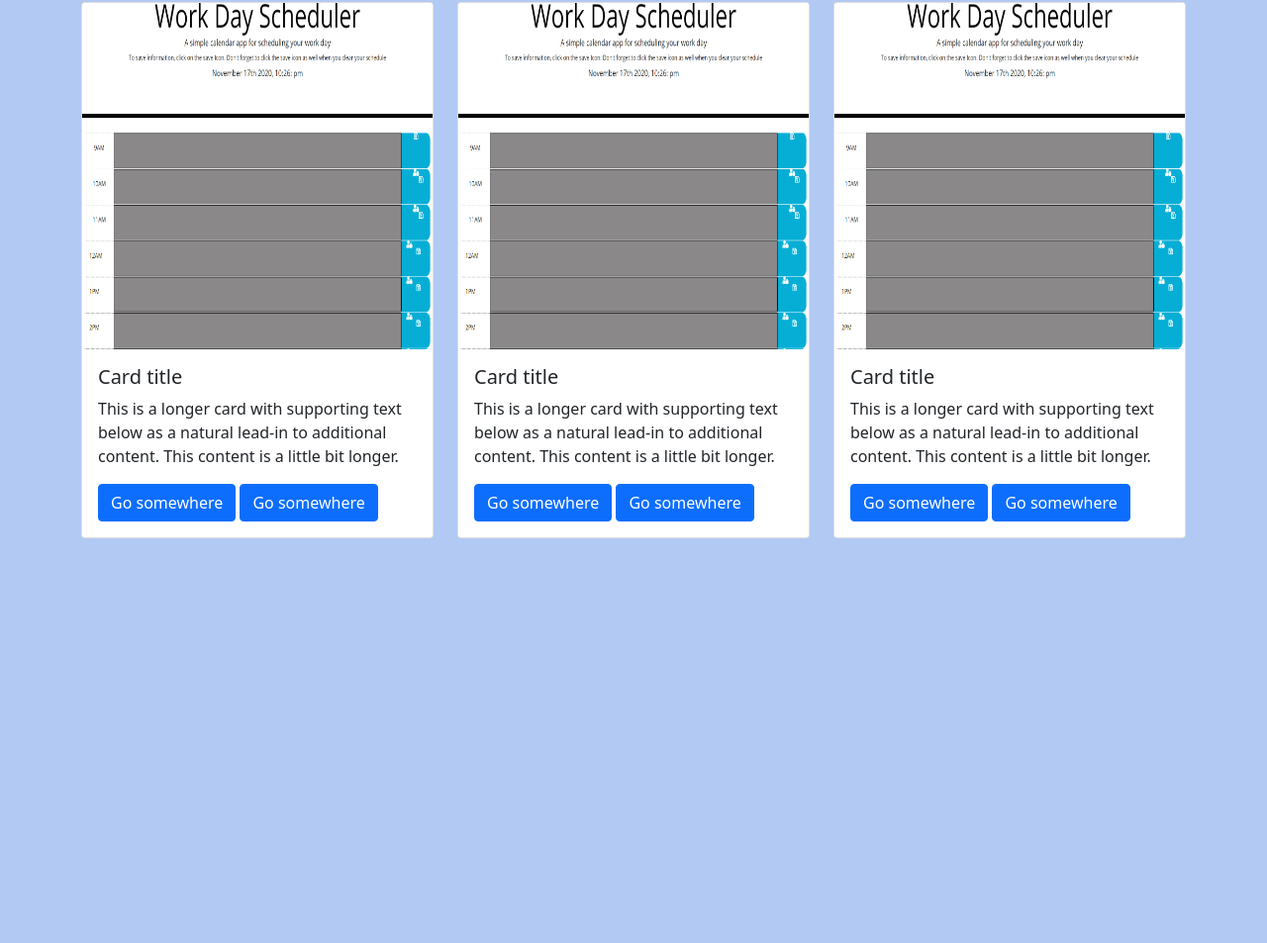
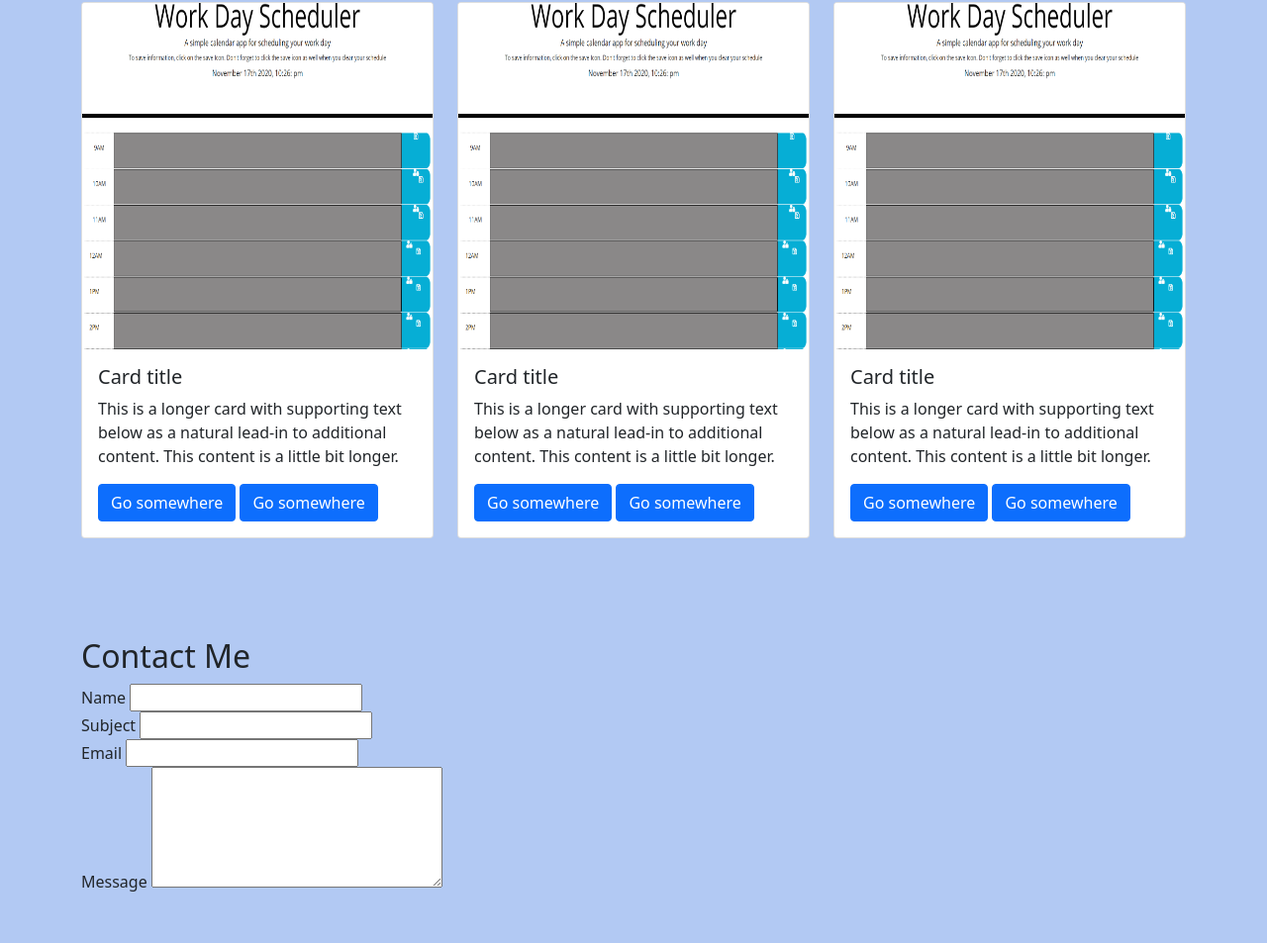
Before and after one commit to Hoybaby/Final-Portfolio, a website: page index.html in a window 1280 px wide. Shown: the part 2759-3712 px from the top of the page at 99% size. Before the commit the page ends 3353 px from the top, so only its background shows below. Drawn offline with nearby package versions, Linux system fonts and the light colour scheme.

Commit message:
making a contact form

```diff
--- a/index.html
+++ b/index.html
@@ -288,9 +288,31 @@
                     </div>
                 </div>
             </div>
-
+        </div>
     </div>
 
+    <div class="section contact">
+        <div class="container">
+            <h2>Contact Me</h2>
+            <form>
+                <div class="form-group">
+                    <label for="name">Name</label>
+                    <input type="text" id="name" required>
+                </div>
+                <div class="form-group">
+                    <label for="subject">Subject</label>
+                    <input type="text" id="name" required>
+                </div>
+                <div class="form-group">
+                    <label for="email">Email</label>
+                    <input type="text" id="name" required>
+                </div>
+                <div class="form-group">
+                    <label for="message">Message</label>
+                    <textarea  id="message" cols="30" rows="5"></textarea>
+                </div>
+            </form>
+        </div>
     </div>
 
 
```
Lines whose indentation alone changed are shown as unchanged.
